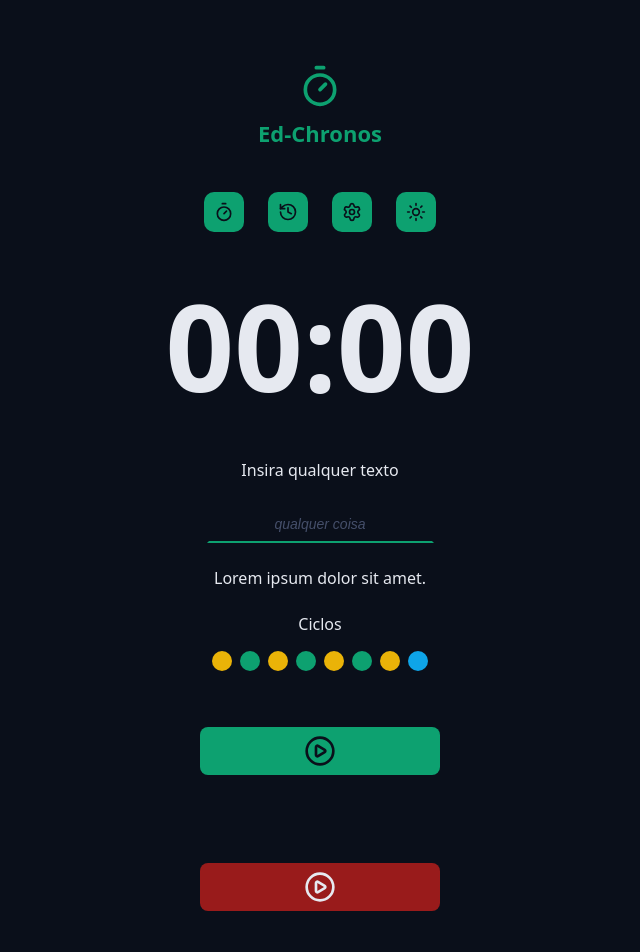
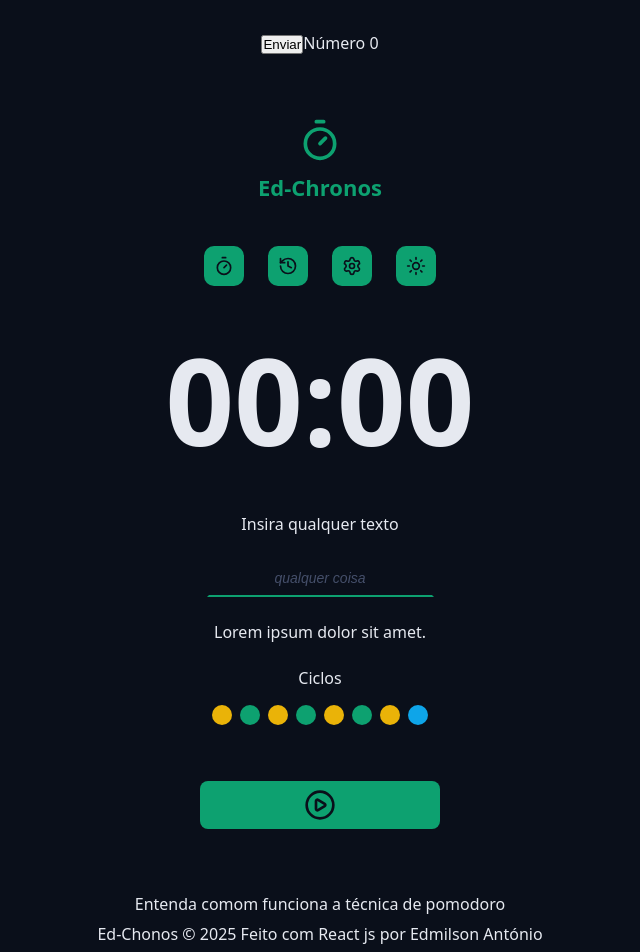
Before and after one commit to EdmilsonEdstar/Ed-chronos, a React (Vite) app: page / in a window 1280 px wide. Shown: the top 952 px of the page, without its empty margins (320-960 px from the left). Built offline with nearby package versions, Linux system fonts and the light colour scheme.

Commit message:
usando useState e uma função javascript para atualizar o número na tela

```diff
--- a/src/App.tsx
+++ b/src/App.tsx
@@ -8,11 +8,25 @@ import { DefaultInput } from "./Components/DefaultInput"
 import { Cycles } from "./Components/Cycles"
 import {DefaultButton} from "./Components/DefaultButton"
 import { PlayCircleIcon } from "lucide-react"
+import { Footer } from "./Components/Footer"
+import { useState } from "react"
 
 export function App(){
 
+    const [numero, setNumero] = useState(0);
+
+    function mudarNumero(){
+        setNumero(numero+1);
+    }
+
+
   return(
   <>
+
+    <Container>
+        <button onClick={mudarNumero}>Enviar</button>
+        <label htmlFor="">Número {numero}</label>
+    </Container>
 
     <Container>
         <Logo />
@@ -43,12 +57,14 @@ export function App(){
 
             <div className="formrow">
                <DefaultButton  icon={<PlayCircleIcon />} color="green" />
-               <DefaultButton  icon={<PlayCircleIcon />} color="red" />
             </div>
 
         </form>
     </Container>
 
+    <Container>
+       <Footer />
+    </Container>
 
   </>
   )
--- /dev/null
+++ b/src/Components/Footer/index.tsx
@@ -0,0 +1,10 @@
+import style from "./style.module.css"
+
+export function Footer(){
+    return(
+        <footer className={style.footer}>
+            <a href="">Entenda comom funciona a técnica de pomodoro</a>
+            <a href="">Ed-Chonos &copy; {new Date().getFullYear()} Feito com React js por Edmilson António</a>
+        </footer>
+    )
+}
--- /dev/null
+++ b/src/Components/Footer/style.module.css
@@ -0,0 +1,11 @@
+.footer{
+    display: flex;
+    flex-direction:column;
+    justify-content:center;
+    align-items: center;
+    gap: 0.8rem;
+}
+footer a{
+    color: var(--text-default);
+    text-decoration: none;
+}
```
